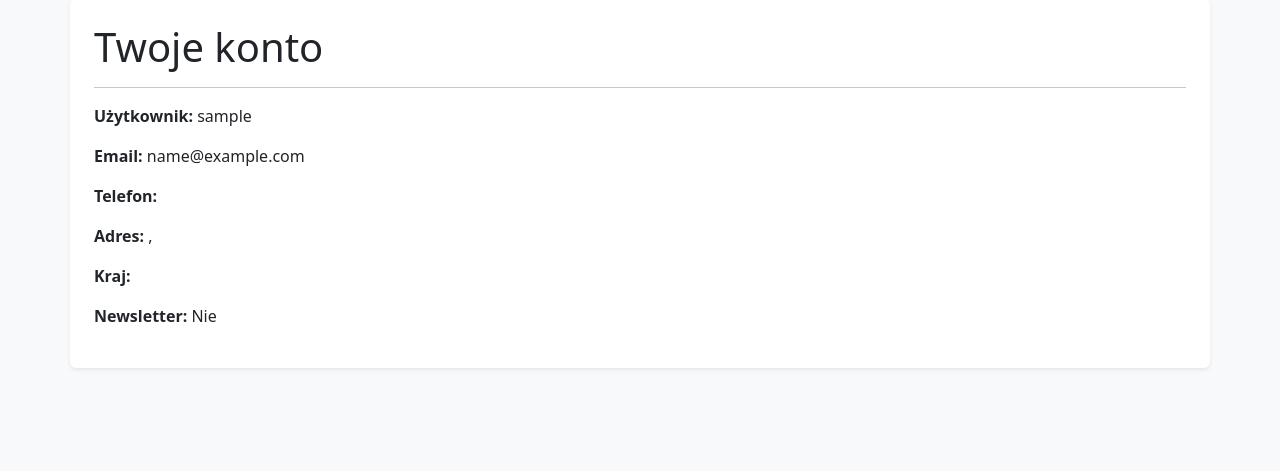
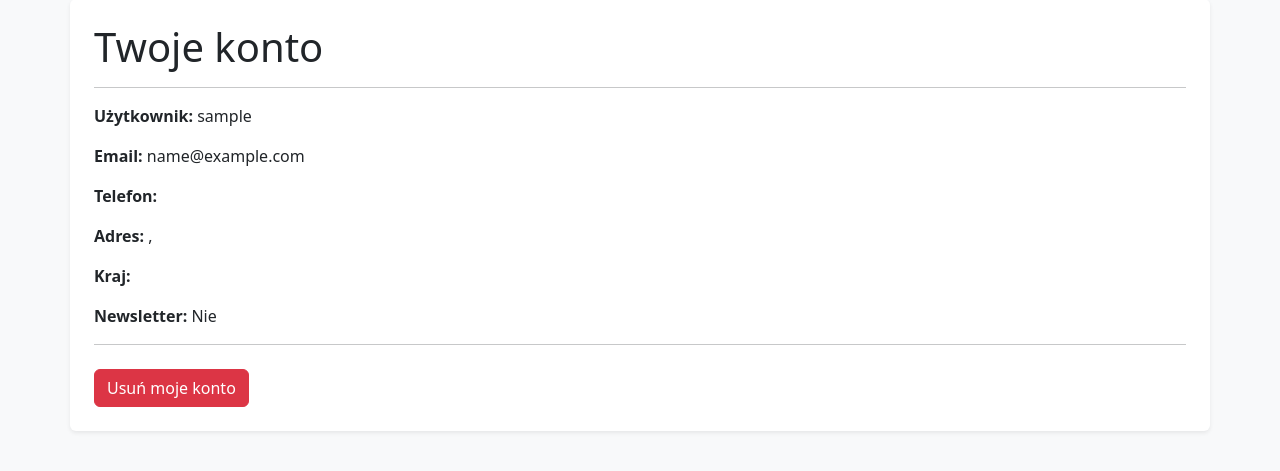
Before and after one commit to damianjuszczak/django_webstore, a Django app: page /profile in a window 1280 px wide. Shown: the part 105-576 px from the top of the page. Run offline with Django 5.2, Linux system fonts and the light colour scheme; the visitor is signed in with stand-in values (Sample User, id 1).

Commit message:
Added a way to delete user account

```diff
--- a/webapp/main/templates/main/account/profile.html
+++ b/webapp/main/templates/main/account/profile.html
@@ -21,4 +21,14 @@
     </p>
 </div>
 
+
+<hr>
+<div class="mt-4">
+    <form action="{% url 'delete_account' %}" method="POST" onsubmit="return confirm('Czy na pewno chcesz trwale usunąć swoje konto? Tej operacji nie da się cofnąć.');">
+        {% csrf_token %}
+        <button type="submit" class="btn btn-danger">
+            Usuń moje konto
+        </button>
+    </form>
+</div>
 {% endblock %}
--- a/webapp/main/urls.py
+++ b/webapp/main/urls.py
@@ -14,6 +14,7 @@ urlpatterns = [
     path('register', views.register, name='register_user'),
     path('logout', views.logout_user, name='logout_user'),
     path('profile', views.profile_view, name='profile_view'),
+    path('delete-account/', views.delete_account, name='delete_account'),
 
     # Cart URLs
     path('cart/', views.cart, name="cart"),
--- a/webapp/main/views.py
+++ b/webapp/main/views.py
@@ -91,3 +91,13 @@ def logout_user(request):
     logout(request)
 
     return redirect('home')
+
+@login_required
+def delete_account(request):
+    if request.method == 'POST':
+        user = request.user
+        user.delete()
+        messages.success(request, "Twoje konto zostało pomyślnie usunięte.")
+        return redirect('home')
+
+    return redirect('profile')
```
